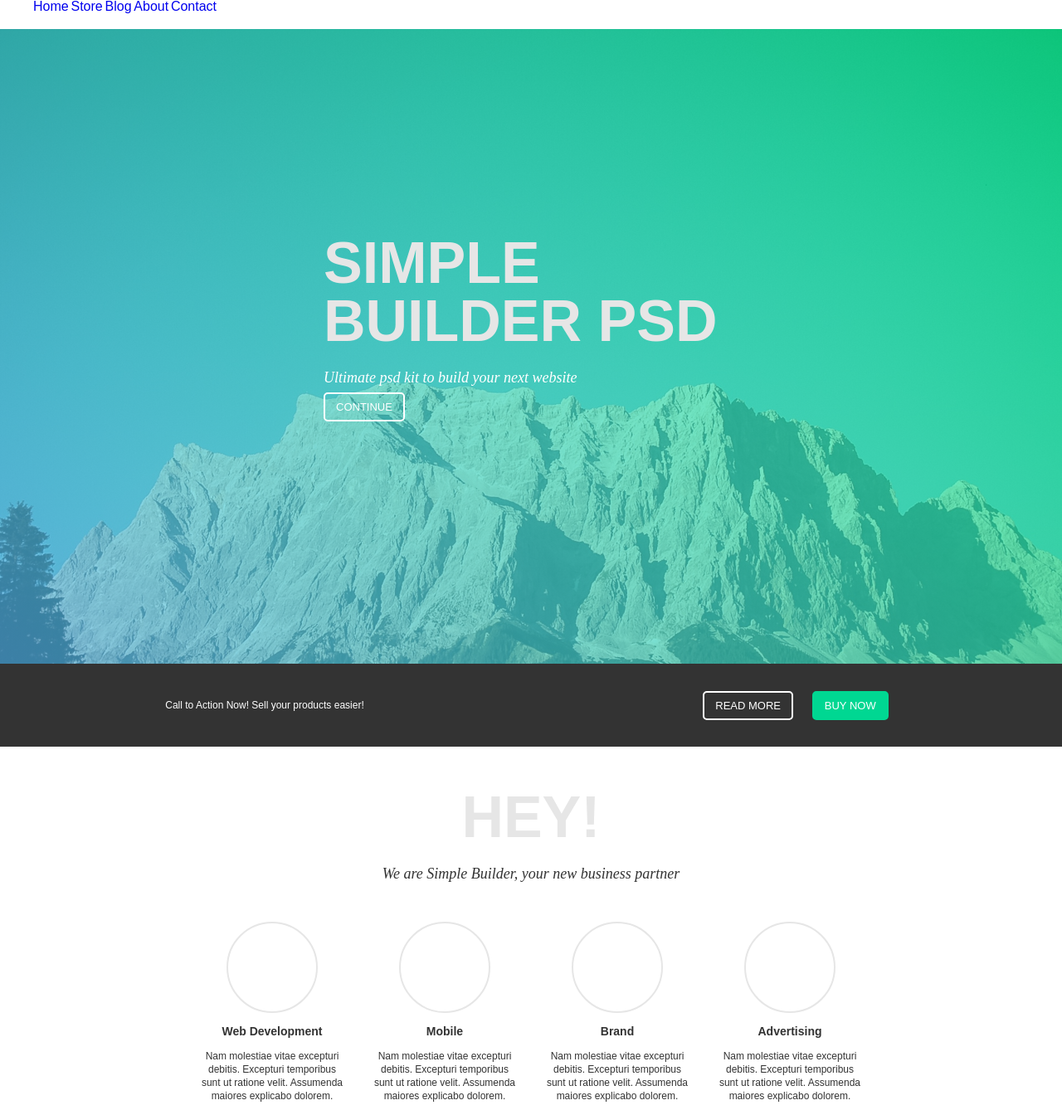
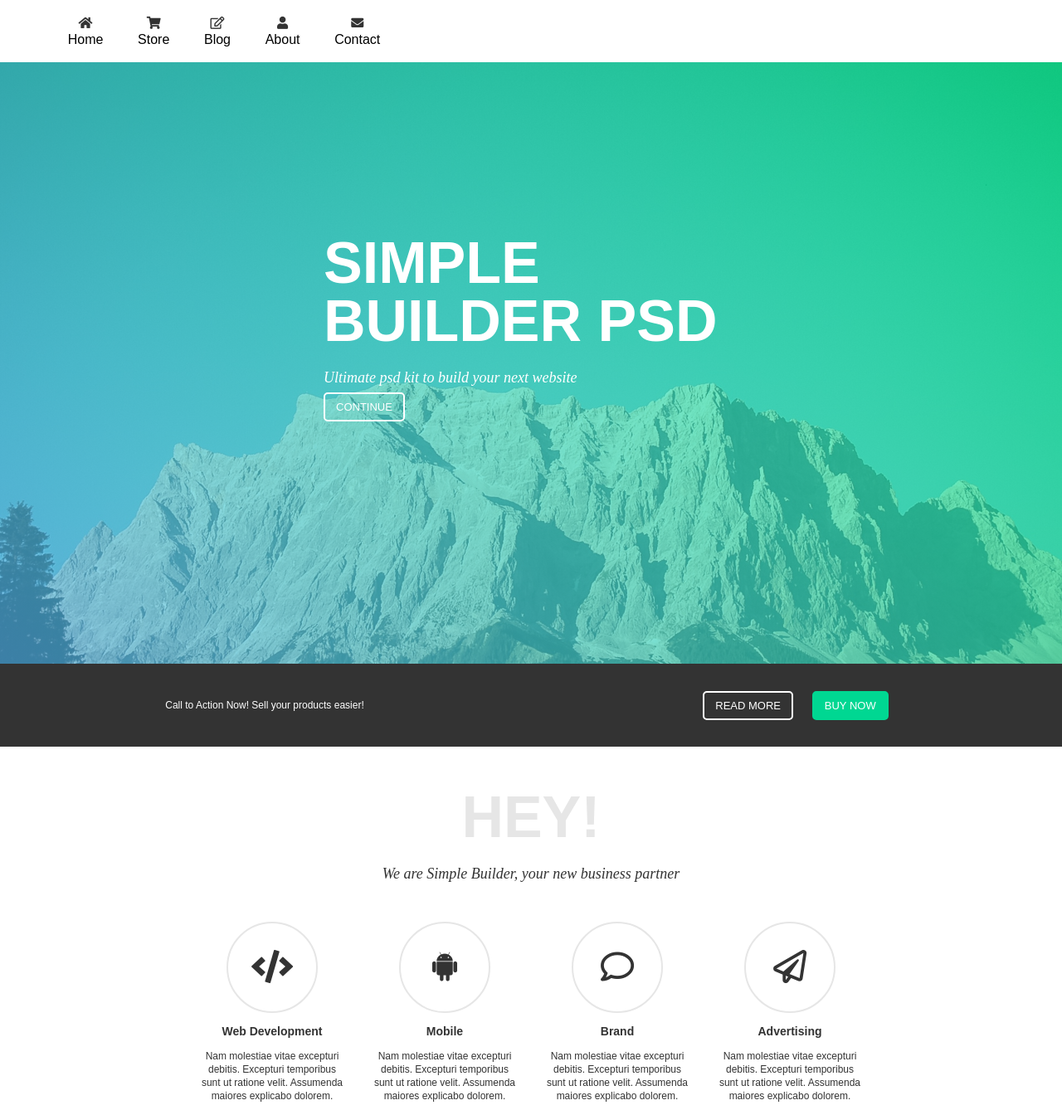
Before and after one commit to OctoNerd/siteFromImg, a plain HTML site: page index.html in a window 1280 px wide. Shown: the top 1344 px of the page at 83% size. Drawn offline with Linux system fonts and the light colour scheme.

Commit message:
added font-awesome icons

```diff
--- a/index.html
+++ b/index.html
@@ -3,17 +3,33 @@
     <head>
         <meta charset="UTF8"/>
         <title>SiteFromImg</title>
+        <link rel="stylesheet" href="https://use.fontawesome.com/releases/v5.0.10/css/all.css" integrity="sha384-+d0P83n9kaQMCwj8F4RJB66tzIwOKmrdb46+porD/OvrJ+37WqIM7UoBtwHO6Nlg" crossorigin="anonymous">
         <link rel="stylesheet" type="text/css" href="main.css"/>
     </head>
     <body>
         <header>
             <nav>
                 <ul>
-                    <li class="nav-item"><a href="#">Home</a></li>
-                    <li class="nav-item"><a href="#">Store</a></li>
-                    <li class="nav-item"><a href="#">Blog</a></li>
-                    <li class="nav-item"><a href="#">About</a></li>
-                    <li class="nav-item"><a href="#">Contact</a></li>
+                    <li class="nav-item">
+                        <i class="fas fa-home"></i>
+                        <a href="#">Home</a>
+                    </li>
+                    <li class="nav-item">
+                        <i class="fas fa-shopping-cart"></i>
+                        <a href="#">Store</a>
+                    </li>
+                    <li class="nav-item">
+                        <i class="far fa-edit"></i>
+                        <a href="#">Blog</a>
+                    </li>
+                    <li class="nav-item">
+                        <i class="fas fa-user"></i>
+                        <a href="#">About</a>
+                    </li>
+                    <li class="nav-item">
+                        <i class="fas fa-envelope"></i>
+                        <a href="#">Contact</a>
+                    </li>
                 </ul>
             </nav>
         </header>
@@ -36,22 +52,30 @@
             <p class="blurb">We are Simple Builder, your new business partner</p>
             <div class="card-wrap">
                 <div class="card">
-                    <div class="card-circle"></div>
+                    <div class="card-circle">
+                        <i class="fas fa-code"></i>
+                    </div>
                     <h3 class="card-title">Web Development</h3>
                     <p class="card-description">Nam molestiae vitae excepturi debitis. Excepturi temporibus sunt ut ratione velit. Assumenda maiores explicabo dolorem.</p>
                 </div>
                 <div class="card">
-                    <div class="card-circle"></div>
+                    <div class="card-circle">
+                        <i class="fab fa-android"></i>
+                    </div>
                     <h3 class="card-title">Mobile</h3>
                     <p class="card-description">Nam molestiae vitae excepturi debitis. Excepturi temporibus sunt ut ratione velit. Assumenda maiores explicabo dolorem.</p>
                 </div>
                 <div class="card">
-                    <div class="card-circle"></div>
+                    <div class="card-circle">
+                        <i class="far fa-comment"></i>
+                    </div>
                     <h3 class="card-title">Brand</h3>
                     <p class="card-description">Nam molestiae vitae excepturi debitis. Excepturi temporibus sunt ut ratione velit. Assumenda maiores explicabo dolorem.</p>
                 </div>
                 <div class="card">
-                    <div class="card-circle"></div>
+                    <div class="card-circle">
+                        <i class="far fa-paper-plane"></i>
+                    </div>
                     <h3 class="card-title">Advertising</h3>
                     <p class="card-description">Nam molestiae vitae excepturi debitis. Excepturi temporibus sunt ut ratione velit. Assumenda maiores explicabo dolorem.</p>
                 </div>
@@ -83,7 +107,7 @@
         </div>
         <div class="section-testimonial">
             <div class="tweet-wrap">
-                <div class="tweet-bubble"></div>
+                <div class="tweet-bubble"><i class="fab fa-twitter"></i></div>
                 <p class="tweet-text">Lorem ipsum dolor sit amet, consectetur adipiscing elit, sed do eiusmod tempor incididunt ut labore et dolore magna aliqua.
                     <a class="tweet-link" href="#">bit.ly/link</a>
                 </p>
--- a/main.scss
+++ b/main.scss
@@ -45,6 +45,14 @@ body {
     border-color: $primary-color;
 }
 
+.heading {
+    color: $gray;
+    font-size: 7em;
+    text-transform: uppercase;
+    margin:0 0 25px 0;
+    line-height: 1em;
+}
+
 .blurb {
     font-family: $secondary-font-stack;
     font-size: 1.8em;
@@ -53,28 +61,52 @@ body {
 }
 
 /*~~~ Header ~~~*/
+header {
+    position: fixed;
+    z-index: 10;
+}
 nav {
     background-color: white;
-    height: 35px;
+    height: 75px;
     width: 100%;
     position: fixed;
     top: 0;
+    display: flex;
+    align-items: center;
 }
 nav ul {
     margin: 0;
+    display: flex;
+    justify-content: space-evenly;
+    width: 500px;
+    float: right;
 }
+
 .nav-item {
+    text-align: center;
     display: inline-block;
     list-style: none;
+    display: flex;
+    flex-direction: column;
+    justify-content: space-between;
+
+    i {
+        font-size: 1.5em;
+        margin-bottom: 5px;
+    }
 }
 
 .nav-item a {
     text-decoration: none;
     font-size: 1.6em;
+    color: black;
 }
 .nav-item a:hover {
     color: $primary-color;
 }
+
+
+
 
 
 /*~~~ Hero ~~~*/
@@ -109,6 +141,7 @@ nav ul {
     font-family: $font-stack;
     font-size: 7em;
     text-transform: uppercase;
+    color: white;
 }
 
 .btn-continue {
@@ -142,14 +175,6 @@ nav ul {
     padding: 50px 0;
 }
 
-.heading {
-    color: $gray;
-    font-size: 7em;
-    text-transform: uppercase;
-    margin:0 0 25px 0;
-    line-height: 1em;
-}
-
 .card-wrap {
     display: flex;
     justify-content: space-around;
@@ -168,6 +193,12 @@ nav ul {
     border: 2px solid $gray;
     border-radius: 50%;
     margin: 0 auto;
+
+    i {
+        font-size: 4em;
+        line-height: 105px;
+        vertical-align: middle;
+    }
 
     &:hover {
         border-color: $primary-color;
@@ -271,6 +302,12 @@ nav ul {
     float: left;
     margin-right: 20px;
     position: relative;
+    text-align: center;
+
+    i {
+        font-size: 2.5em;
+        margin-top: 40px;
+    }
 
     &:before {
         content: '';
```
Also changed, not shown: main.css.
